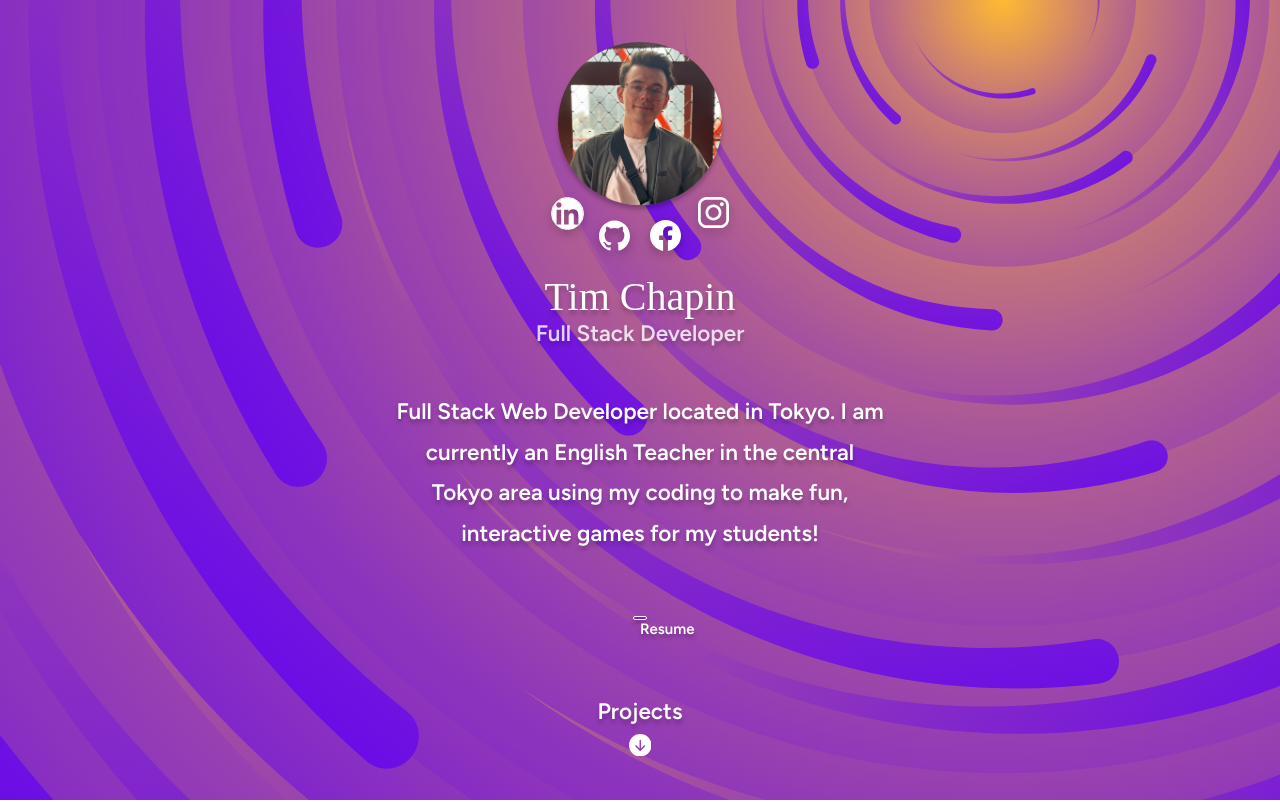
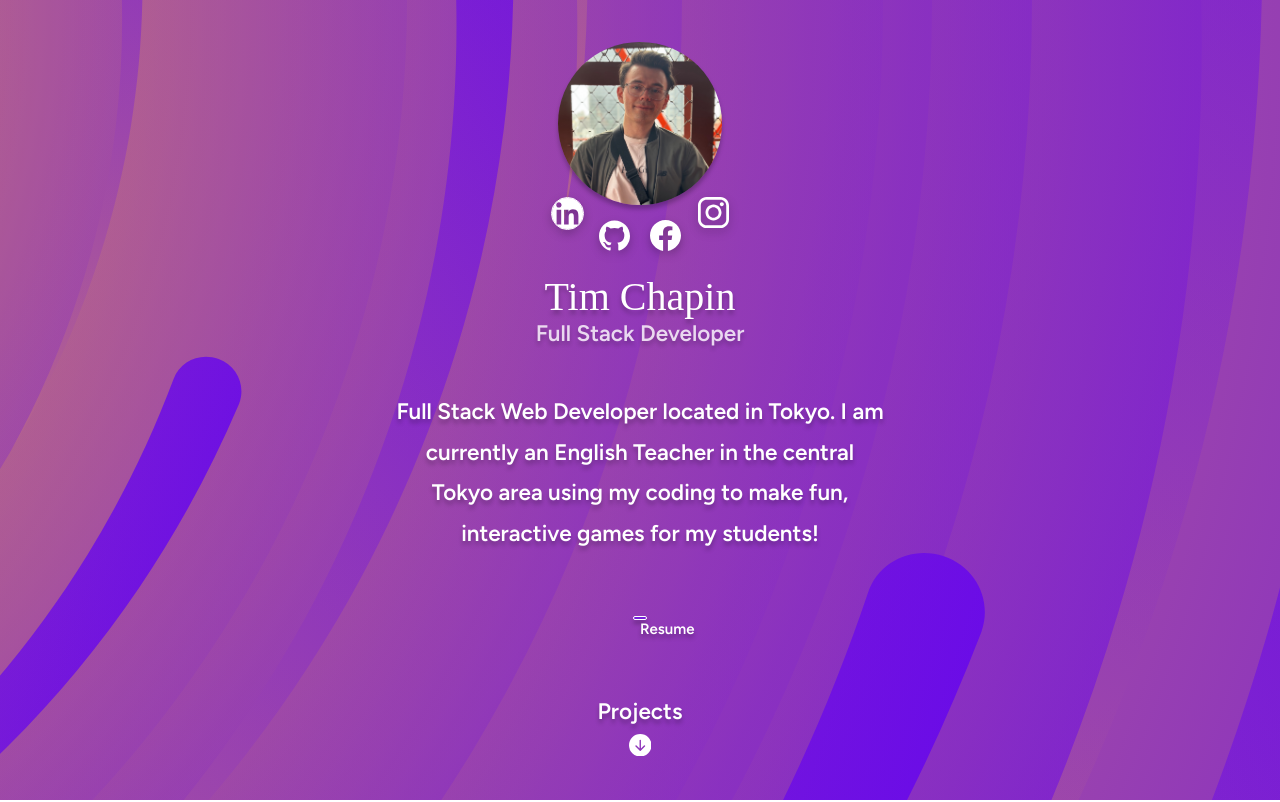
Before and after one commit to timchapin96/my-portfolio, a React (Create React App) app: page / in a window 1280 px wide. Shown: the top 802 px of the page. Built offline with nearby package versions, Linux system fonts and the light colour scheme; a web font is replaced by a local one.

Commit message:
I am just trying stuff at this point

```diff
--- a/src/App/Background.js
+++ b/src/App/Background.js
@@ -4,8 +4,8 @@
 function Background() {
   return (
     <div className="background">
-      <svg xmlns='http://www.w3.org/2000/svg' viewBox='0 0 2000 1500'>
-        <rect fill='#6505EE' width='2000' height='1500' />
+      <svg xmlns='http://www.w3.org/2000/svg' viewBox=''>
+        <rect fill='#6505EE' />
         <defs>
           <radialGradient id='a' gradientUnits='objectBoundingBox'>
             <stop offset='0' stopColor='#FB3' />
--- a/src/stylesheets/background.scss
+++ b/src/stylesheets/background.scss
@@ -2,7 +2,7 @@
   position: fixed;
   width: 200%;
   height: 100vh;
-  left: -80%;
+  left: -60%;
   z-index: -1;
 
   svg {
```
Also changed, not shown: public/assets/sun-tornado.svg.
